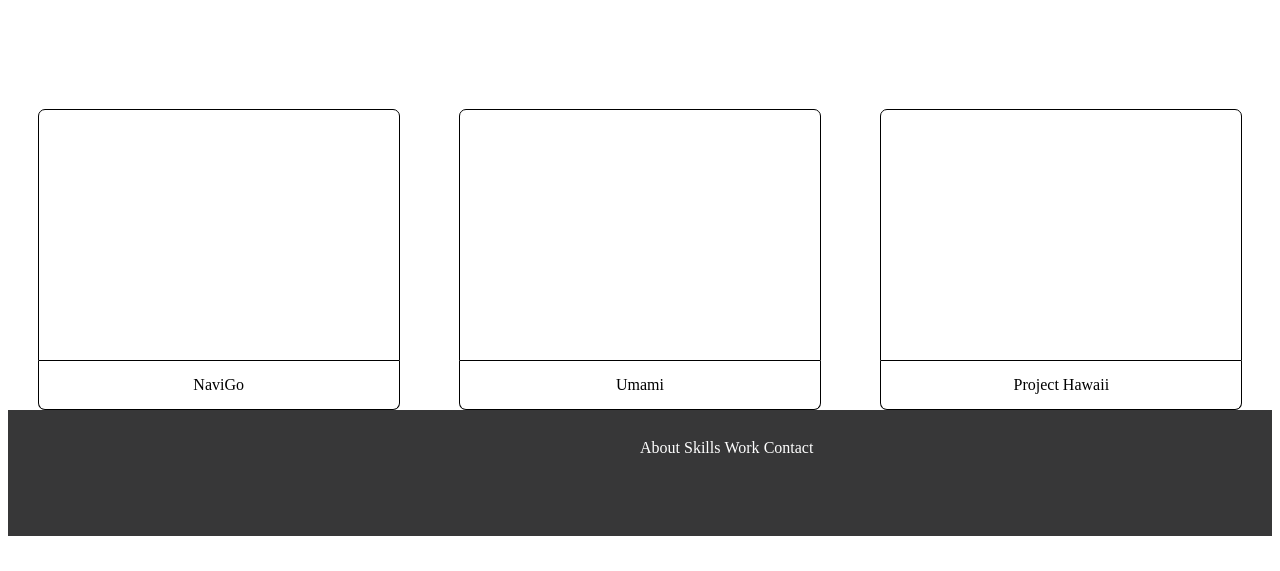
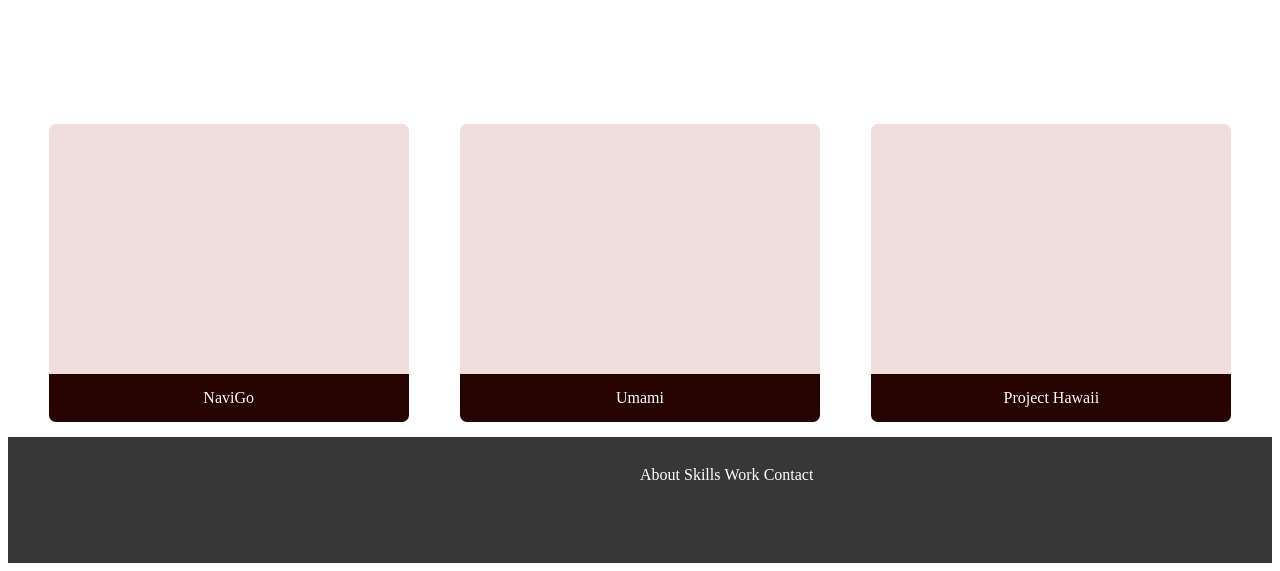
Before and after one commit to RosRamirez/homework-17, a plain HTML site: page index.html in a window 1280 px wide. Shown: the part 478-1049 px from the top of the page. Before the commit the page ends 1022 px from the top, so only its background shows below. Drawn offline with Linux system fonts and the light colour scheme.

Commit message:
CSS styling

```diff
--- a/css/styles.css
+++ b/css/styles.css
@@ -32,21 +32,25 @@ ul {
 .caseStudies {
     display: flex;
     justify-content: space-around;
+    padding: 15px;
 }
 
 .swatch {
     height: 250px;
     width: 360px;
-    border: 1px solid black;
+    border: none;
+    background-color: #EFDEDC;
     border-top-left-radius: 7px;
     border-top-right-radius: 7px;
 }
 
 .title {
     padding: 15px;
+    color: #FDFCFC;
     text-align: center;
-    border: 1px solid black;
+    border: none;
     border-top: none;
+    background-color: #260401;
     border-bottom-left-radius: 7px;
     border-bottom-right-radius: 7px;
 }
--- a/index.html
+++ b/index.html
@@ -2,7 +2,7 @@
 <html>
     <head>
         <link href="css/styles.css" rel="stylesheet" type="text/css">
-        <title>Rosalinda Ramirez Portfolio</title>
+        <title>Rosalinda's Portfolio</title>
     </head>
     <body>
         <header class="navigation">
```
